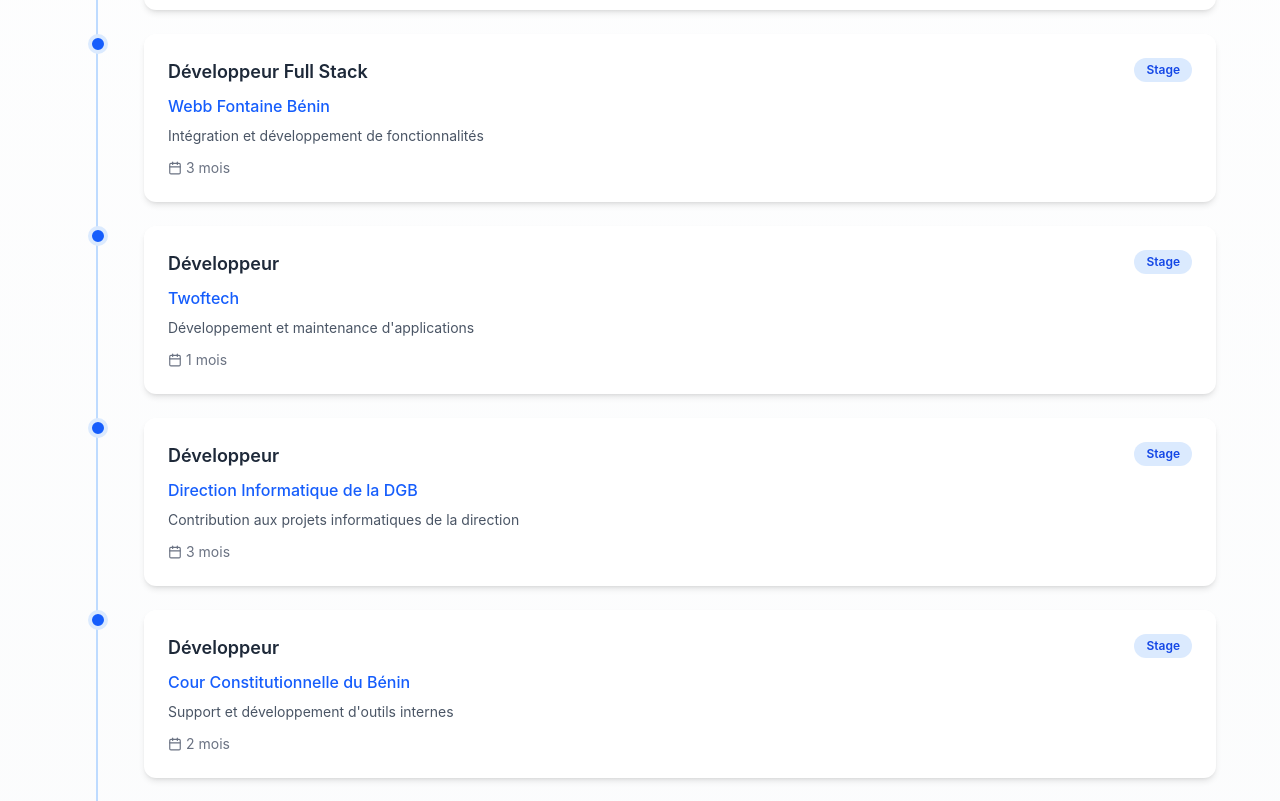
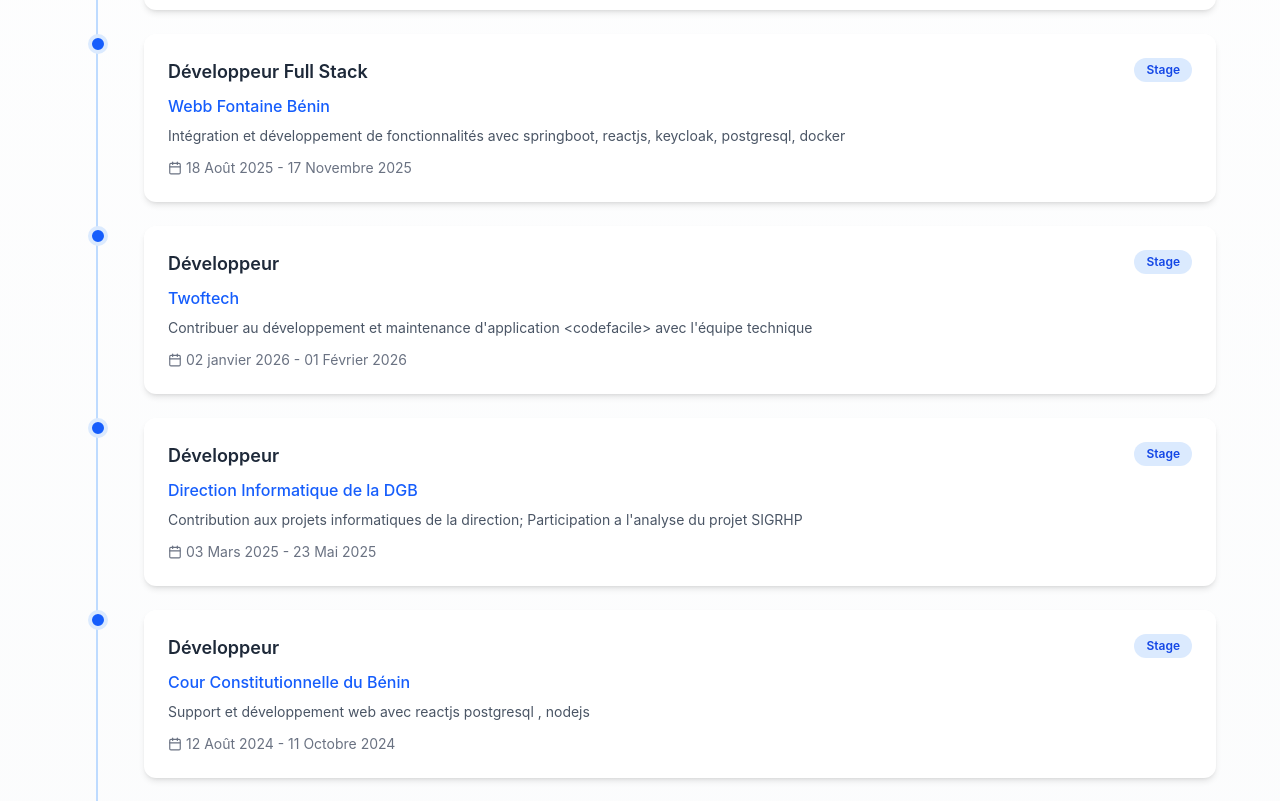
Before and after one commit to SoumailaBahngobi/soumaila_bahngobi-portfolio, a React (Vite) app: page / in a window 1280 px wide. Shown: the part 1996-2797 px from the top of the page. Built offline with nearby package versions, Linux system fonts and the light colour scheme; the HTML template or start-up script is replaced by a standard one.

Commit message:
Update About.jsx

```diff
--- a/src/components/About.jsx
+++ b/src/components/About.jsx
@@ -53,37 +53,37 @@
     {
       title: "Développeur Full Stack",
       company: "Webb Fontaine Bénin",
-      period: "3 mois",
+      period: "18 Août 2025 - 17 Novembre 2025",
       type: "Stage",
-      description: "Intégration et développement de fonctionnalités"
+      description: "Intégration et développement de fonctionnalités avec springboot, reactjs, keycloak, postgresql, docker"
     },
     {
       title: "Développeur",
       company: "Twoftech",
-      period: "1 mois",
+      period: "02 janvier 2026 - 01 Février 2026",
       type: "Stage",
-      description: "Développement et maintenance d'applications"
+      description: "Contribuer au développement et maintenance d'application <codefacile> avec l'équipe technique"
     },
     {
       title: "Développeur",
       company: "Direction Informatique de la DGB",
-      period: "3 mois",
+      period: "03 Mars 2025 - 23 Mai 2025",
       type: "Stage",
-      description: "Contribution aux projets informatiques de la direction"
+      description: "Contribution aux projets informatiques de la direction; Participation a l'analyse du projet SIGRHP"
     },
     {
       title: "Développeur",
       company: "Cour Constitutionnelle du Bénin",
-      period: "2 mois",
+      period: "12 Août 2024 - 11 Octobre 2024",
       type: "Stage",
-      description: "Support et développement d'outils internes"
+      description: "Support et développement web avec reactjs postgresql , nodejs"
     },
     {
       title: "Développeur",
       company: "Société des Aéroports du Bénin (SAB)",
-      period: "1 mois",
+      period: "28 Août 2023 - 27 Septembre 2023",
       type: "Stage",
-      description: "Initiation aux environnements professionnels"
+      description: " Découverte de l'entreprise; Initiation aux environnements professionnels; Visite quotient des salle serveur avec les techniciens"
     }
   ];
 
```
